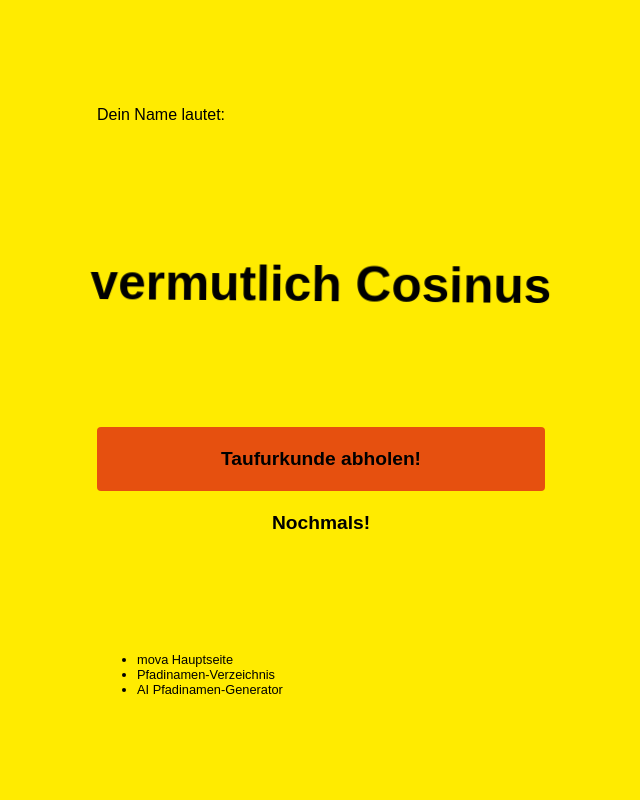
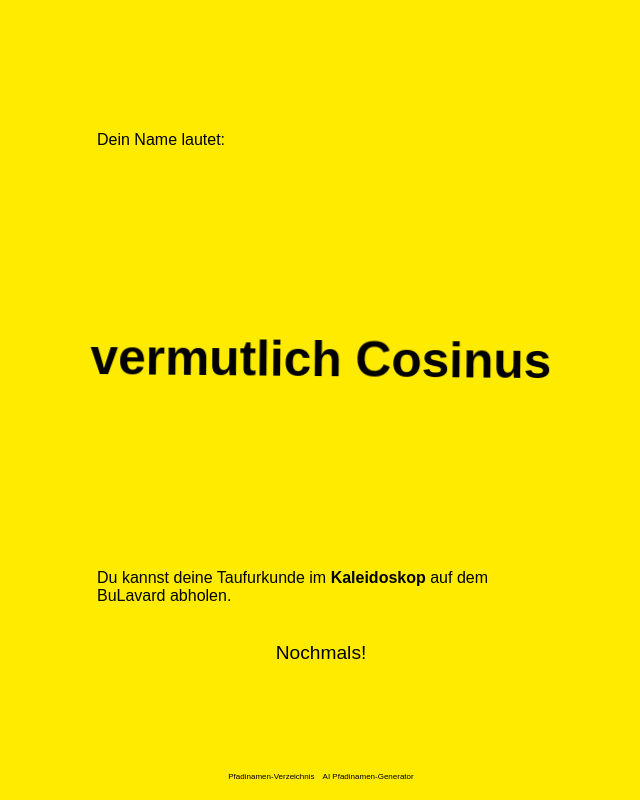
Before and after one commit to diegosteiner/pfadinamen-game, a Next.js app: page /result in a window 1280 px wide. Shown: the whole page, without its empty margins (319-959 px from the left). Built offline with nearby package versions, Linux system fonts and the light colour scheme.

Commit message:
feature: submit name

```diff
--- a/next.config.js
+++ b/next.config.js
@@ -1,6 +1,16 @@
 /** @type {import('next').NextConfig} */
 const nextConfig = {
   reactStrictMode: true,
+  async headers() {
+    return [
+      {
+        source: "/:path*",
+        headers: [
+          { key: "Access-Control-Allow-Origin", value: "https://n8n.cloud.heimv.ch" },
+        ],
+      },
+    ]
+  },
 }
 
 module.exports = nextConfig
--- a/pages/_app.js
+++ b/pages/_app.js
@@ -22,6 +22,13 @@ const appStyle = css`
 
   &>footer {
     min-height: 2rem;
+    font-size: 0.5rem;
+    display: flex;
+    justify-content: center;
+
+    &>* {
+      padding: 0.25rem;
+    }
   }
 }
 `
@@ -31,7 +38,10 @@ function App({ Component, pageProps }) {
     <div css={appStyle}>
       <header></header>
       <Component {...pageProps} />
-      <footer></footer>
+      <footer>
+        <a href="https://pfadinamen.ch/">Pfadinamen-Verzeichnis</a>
+        <a href="https://pfadinamen.dahätsdi.ch/">AI Pfadinamen-Generator</a>
+      </footer>
     </div>)
 }
 
--- a/pages/result.tsx
+++ b/pages/result.tsx
@@ -2,6 +2,7 @@ import { css } from '@emotion/react'
 import Head from 'next/head'
 import Link from 'next/link'
 import { useRouter } from 'next/router'
+import { FormEvent, useRef, useState } from 'react'
 import { names } from '../data'
 import buttonStyle from '../styles/buttons'
 
@@ -25,8 +26,16 @@ const style = css`
 		text-align: center;
 	}
 
-	.links {
-		font-size: 0.8rem;
+	input {
+		width: 100%;
+		background-color: white;
+		border: 1px solid gray;
+		font-size: 1.5rem;
+		border-radius: 0.25rem;
+		padding: 0.5em;
+		text-align: center;
+		margin-top: 0.5rem;
+		margin-bottom: 0.5rem;
 	}
 
 	@keyframes reveal {
@@ -36,10 +45,31 @@ const style = css`
 	}
 `
 
+const secondaryButtonStyle = css`
+	font-weight: normal;
+`
 
 export function Result() {
 	const router = useRouter()
-	const name = resolveName(router.query.r)
+	const nameNr = router.query.r
+	const name = resolveName(nameNr)
+	const nameRef = useRef<HTMLInputElement>(null)
+	const [maySubmit, setMaySubmit] = useState<boolean>(!!nameNr && !!name)
+	const handleSubmit = (event: FormEvent<HTMLFormElement>) => {
+		event.preventDefault()
+		const realname = nameRef.current?.value
+
+		if (!realname || !maySubmit) return
+
+		fetch("https://n8n.cloud.heimv.ch/webhook/74ab4ad1-7510-43c6-ba33-c53adb9a5d76", {
+			method: 'POST',
+			mode: 'cors',
+			headers: {
+				'Content-Type': 'application/json'
+			},
+			body: JSON.stringify({ realname, name, nameNr })
+		}).then(() => setMaySubmit(false))
+	}
 
 	return (
 		<>
@@ -51,17 +81,16 @@ export function Result() {
 			<main css={style}>
 				<p>Dein Name lautet:</p>
 				<h1>{name}</h1>
-				<div>
-					<Link href="/"><a css={buttonStyle} className="primary">Taufurkunde abholen!</a></Link>
-					<Link href="/"><a css={buttonStyle} className="transparent">Nochmals!</a></Link>
-				</div>
-				<div className='links'>
-					<ul>
-						<li><a href="https://www.mova.ch/">mova Hauptseite</a></li>
-						<li><a href="https://pfadinamen.ch/">Pfadinamen-Verzeichnis</a></li>
-						<li><a href="https://pfadinamen.dahätsdi.ch/">AI Pfadinamen-Generator</a></li>
-					</ul>
-				</div>
+				<form onSubmit={handleSubmit}>
+					<p>Du kannst deine Taufurkunde im <strong>Kaleidoskop</strong> auf dem BuLavard abholen.
+						{maySubmit && <span>Bitte nenne uns dafür: </span>}
+					</p>
+					{maySubmit && <>
+						<input name="realname" ref={nameRef} placeholder="Dein Vor- und Nachname" />
+						<button type='submit' css={buttonStyle} className="primary">Taufurkunde abholen!</button>
+					</>}
+					<Link href="/"><a css={[buttonStyle, secondaryButtonStyle]} className="transparent">Nochmals!</a></Link>
+				</form>
 			</main>
 		</>
 	)
```
